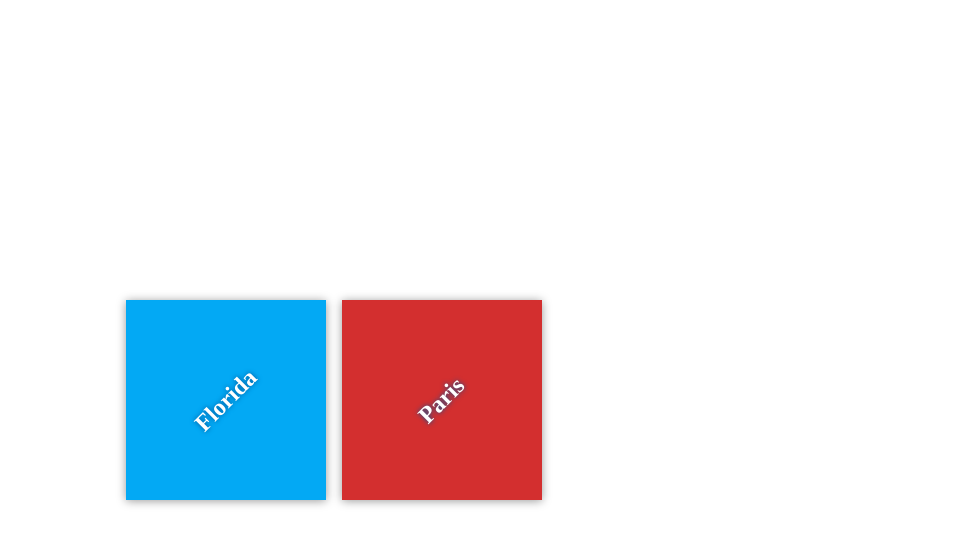
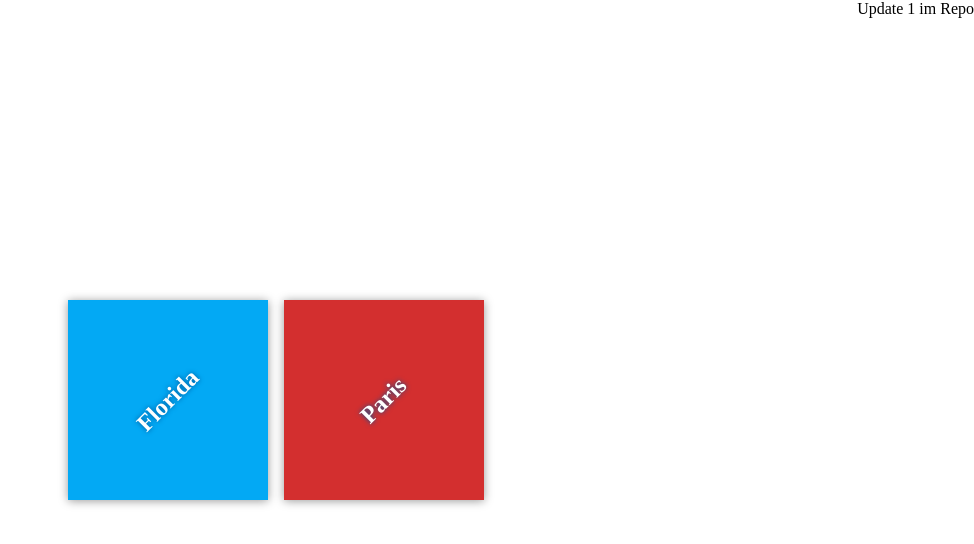
Before and after one commit to kklaus1717/my-travel-plans, a plain HTML site: page index.html in a window 1280 px wide. Shown: the whole page, without its empty margins (306-1280 px from the left). Drawn offline with Linux system fonts and the light colour scheme.

Commit message:
Update 1 im Repo

```diff
--- a/index.html
+++ b/index.html
@@ -19,6 +19,6 @@
             </div>
         </div>
     </div>
-
+Update 1 im Repo
 </body>
 </html>
```
